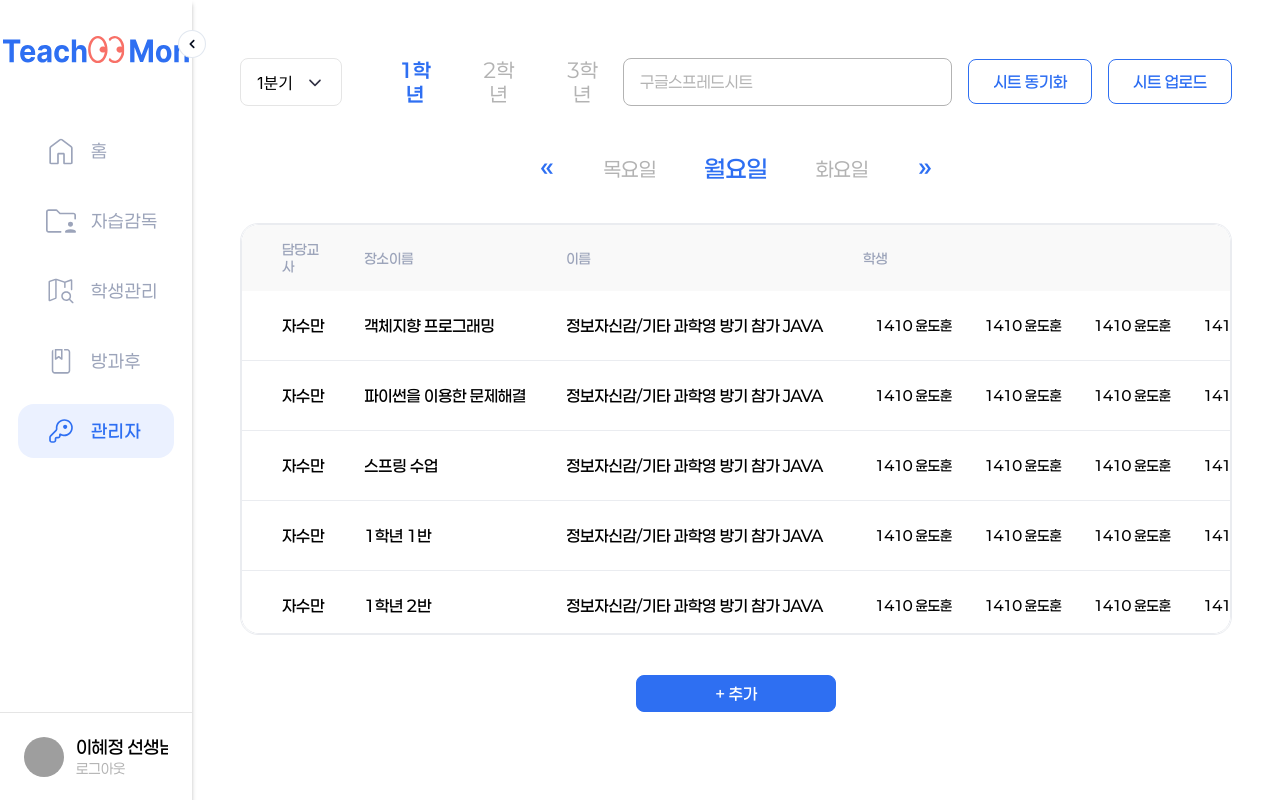
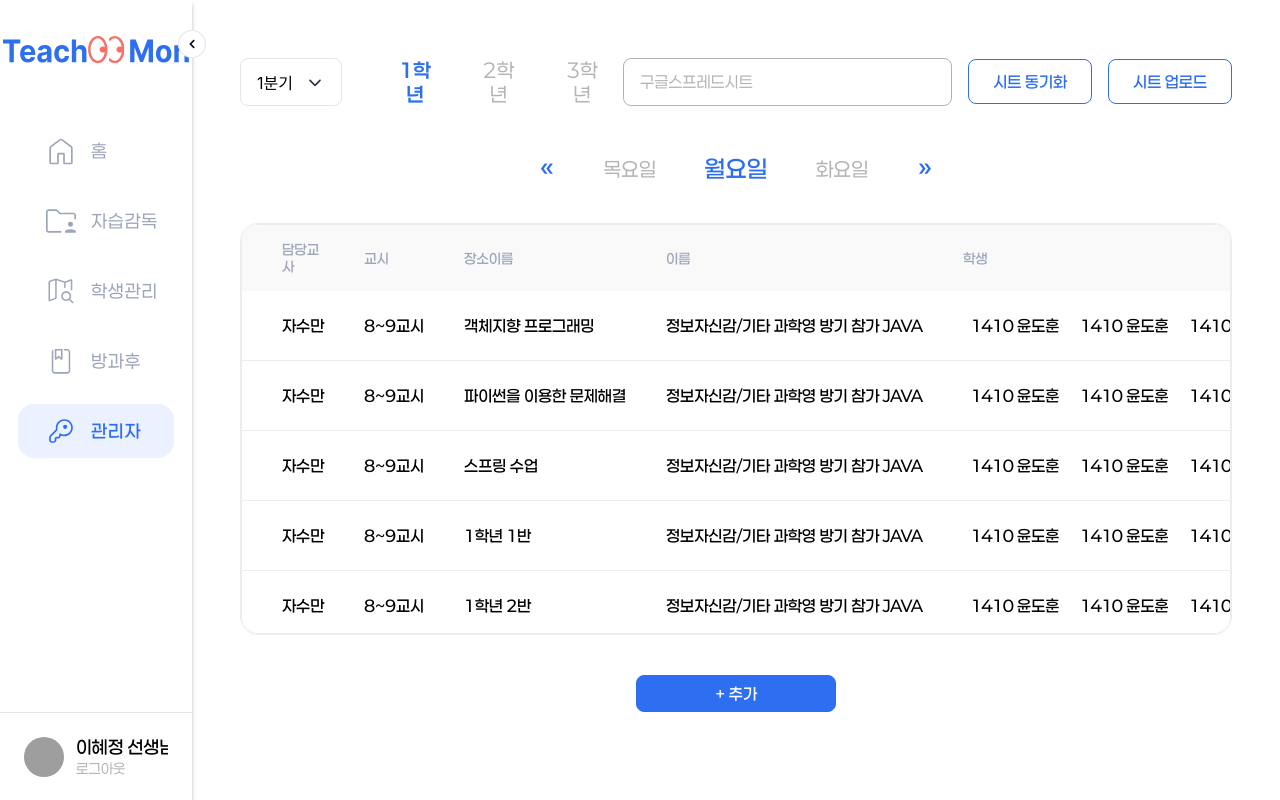
Before and after one commit to Teachers-Teachmon/Teachmon-Client-V2, a React (Vite) app: page /admin/after-school in a window 1280 px wide. Built offline with nearby package versions, Linux system fonts and the light colour scheme; grey boxes are pictures that could not be loaded.

Commit message:
feat/TC-28 :: 코멘트 반영

```diff
--- a/src/pages/admin/after-school/create/index.tsx
+++ b/src/pages/admin/after-school/create/index.tsx
@@ -1,6 +1,6 @@
 import { useState, useEffect } from 'react';
 import { useNavigate, useParams } from 'react-router-dom';
-// import Dropdown from '@/components/ui/input/dropdown';
+import Dropdown from '@/components/ui/input/dropdown';
 import TextInput from '@/components/ui/input/text-input';
 import SearchDropdown from '@/components/ui/input/dropdown/search';
 import Button from '@/components/ui/button';
@@ -25,6 +25,7 @@ export default function AfterSchoolFormPage() {
   const [teacher, setTeacher] = useState<string>('');
   const [teacherSearchQuery, setTeacherSearchQuery] = useState('');
   const [location, setLocation] = useState<string>('');
+  const [period, setPeriod] = useState<string>('');
   const [subject, setSubject] = useState<string>('');
   const [isTeamMode, setIsTeamMode] = useState(false);
   const [selectedStudents, setSelectedStudents] = useState<Student[]>([]);
@@ -54,6 +55,7 @@ export default function AfterSchoolFormPage() {
       if (classData) {
         setTeacher(classData.teacher);
         setLocation(classData.location);
+        setPeriod(classData.period || '');
         setSubject(classData.subject);
         const students = classData.students.map((studentStr, idx) => {
           const parts = studentStr.split(' ');
@@ -92,6 +94,7 @@ export default function AfterSchoolFormPage() {
       id: isEditMode ? id : undefined,
       teacher,
       location,
+      period,
       subject,
       isTeamMode,
       students: selectedStudents,
@@ -117,6 +120,7 @@ export default function AfterSchoolFormPage() {
             />
           </S.FormSection>
 
+
           <S.FormSection>
             <S.SectionTitle>장소</S.SectionTitle>
             <SearchDropdown
@@ -126,6 +130,17 @@ export default function AfterSchoolFormPage() {
               onChange={setLocation}
               searchQuery={locationSearchQuery}
               onSearchChange={setLocationSearchQuery}
+            />
+          </S.FormSection>
+
+          <S.FormSection>
+            <S.SectionTitle>교시</S.SectionTitle>
+            <Dropdown
+              placeholder="교시 선택"
+              items={["8~9교시", "10~11교시"]}
+              value={period}
+              onChange={setPeriod}
+              customWidth="100%"
             />
           </S.FormSection>
 
@@ -193,12 +208,12 @@ export default function AfterSchoolFormPage() {
           {selectedStudents.length > 0 && (
             <S.StudentGrid>
               {selectedStudents.map((student) => (
-                <S.StudentCard key={student.studentNumber}>
+                <S.StudentCard key={student.id || student.studentNumber}>
                   <S.StudentInfo>
                     <S.StudentNumber>{student.studentNumber}</S.StudentNumber>
                     <S.StudentName>{student.name}</S.StudentName>
                   </S.StudentInfo>
-                  <S.RemoveButton onClick={() => handleRemoveStudent(student.studentNumber)}>
+                  <S.RemoveButton onClick={() => handleRemoveStudent(student.id || String(student.studentNumber))}>
                     <img src="/icons/common/x.svg" alt="삭제" width={20} height={20} />
                   </S.RemoveButton>
                 </S.StudentCard>
--- a/src/pages/admin/after-school/index.tsx
+++ b/src/pages/admin/after-school/index.tsx
@@ -59,8 +59,8 @@ export default function AdminAfterSchoolPage() {
   };
 
   const renderStudents = (students: string[]) => {
-    const displayStudents = students.slice(0, 4);
-    const hasMore = students.length > 4;
+    const displayStudents = students.slice(0, 3);
+    const hasMore = students.length > 3;
     return (
       <S.StudentList>
         {displayStudents.map((student, idx) => (
@@ -78,6 +78,12 @@ export default function AdminAfterSchoolPage() {
       width: '120px',
     },
     {
+      key: 'period',
+      header: '교시',
+      width: '100px',
+      render: (row: AdminAfterSchoolClass) => row.period,
+    },
+    {
       key: 'location',
       header: '장소이름',
       width: '250px',
@@ -90,7 +96,7 @@ export default function AdminAfterSchoolPage() {
     {
       key: 'students',
       header: '학생',
-      width: '350px',
+      width: '200px',
       render: (row: AdminAfterSchoolClass) => renderStudents(row.students),
     },
   ];
--- a/src/pages/admin/after-school/style.ts
+++ b/src/pages/admin/after-school/style.ts
@@ -136,16 +136,19 @@ export const AddButtonWrapper = styled.div`
 
 export const StudentList = styled.div`
   display: flex;
-  gap: 0.5rem;
+  gap: 0.3rem;
   flex-wrap: nowrap;
   justify-content: flex-start;
   overflow: hidden;
+  max-width: 350px;
+  min-width: 0;
+  white-space: nowrap;
 `;
 
 export const StudentBadge = styled.span`
-  padding: 0.25rem 0.75rem;
+  padding: 0.1rem 0.5rem;
   border-radius: ${radius.sm};
-  font-size: ${fontSizes.Small};
+  font-size: 1rem;
   color: ${colors.text};
   white-space: nowrap;
   transition: background 0.2s, color 0.2s;
@@ -154,7 +157,7 @@ export const StudentBadge = styled.span`
 
 export const MoreBadge = styled.span`
   color: ${colors.n03};
-  font-size: ${fontSizes.Small};
+  font-size: 1.1rem;
 `;
 
 export const ActionButtons = styled.div`
```
